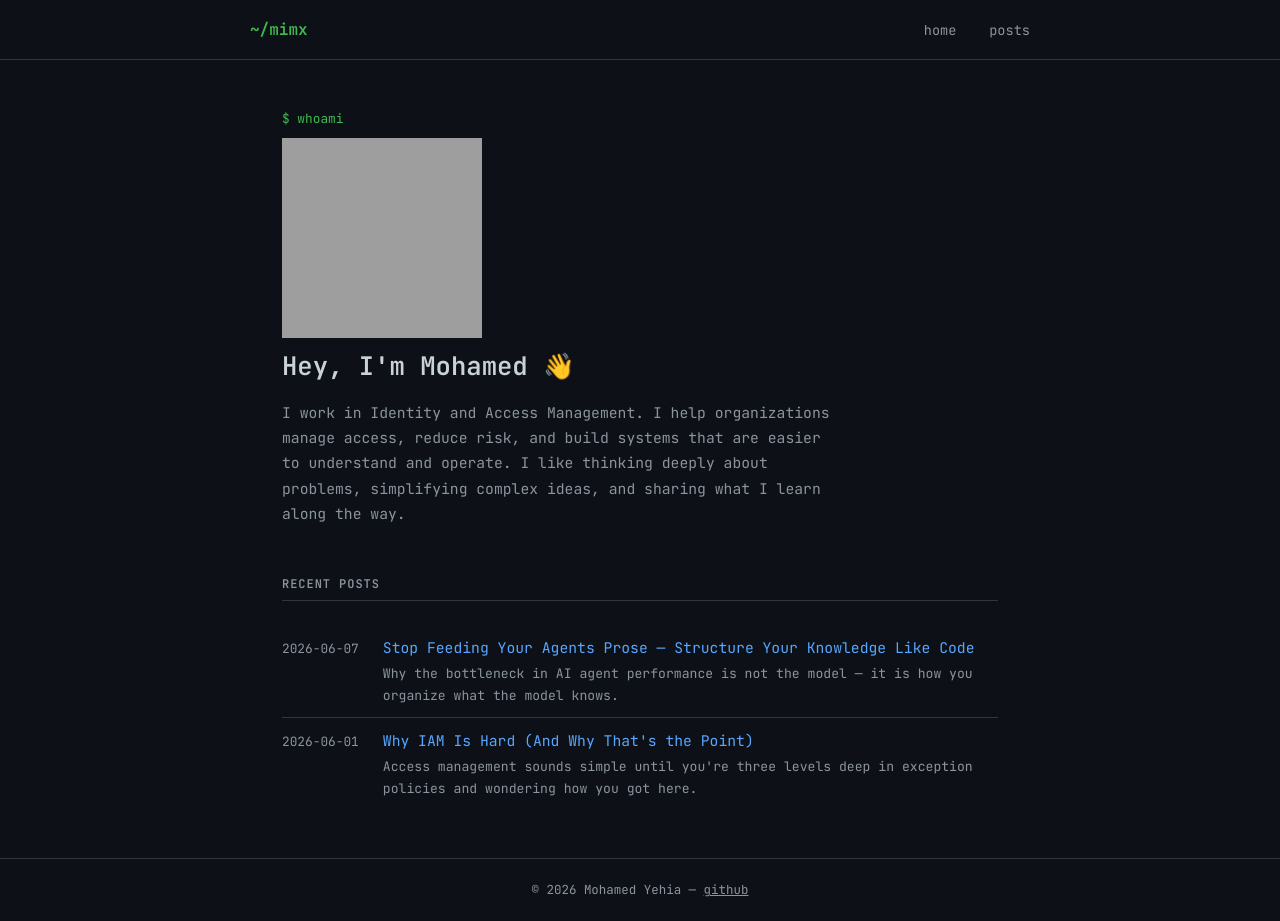
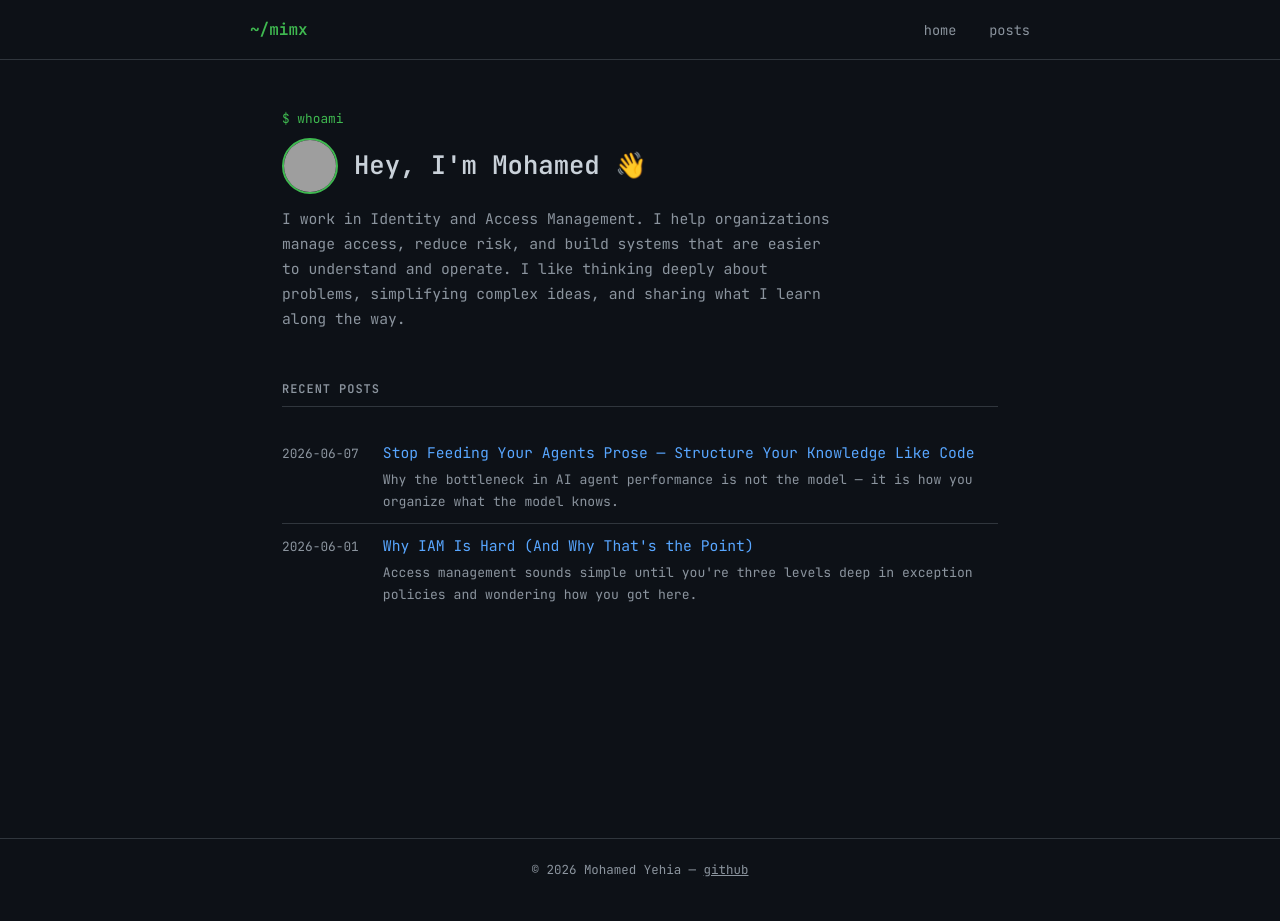
Before and after one commit to mimx/mimx.github.io, a Jekyll site: the page built from index.md, in a window 1280 px wide. Built offline with Jekyll 4.4.1, drawn with Linux system fonts in a browser that asks for light colours; after the commit the page ends 900 px from its top, so only the background shows below that; grey boxes are pictures that could not be loaded.

Commit message:
style: add avatar circle styles

```diff
--- a/assets/css/main.css
+++ b/assets/css/main.css
@@ -155,3 +155,20 @@ footer a:hover { color: var(--text); }
   main, header, footer { padding-left: 1.25rem; padding-right: 1.25rem; }
   .post-list li { flex-direction: column; gap: 0.2rem; }
 }
+
+/* ── avatar ── */
+.hero-title {
+  display: flex;
+  align-items: center;
+  gap: 1rem;
+  margin-bottom: 0.75rem;
+}
+.hero-title h1 { margin-bottom: 0; }
+.avatar {
+  width: 56px;
+  height: 56px;
+  border-radius: 50%;
+  border: 2px solid var(--green);
+  object-fit: cover;
+  flex-shrink: 0;
+}
```
